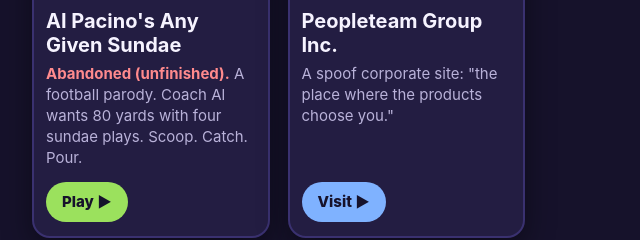
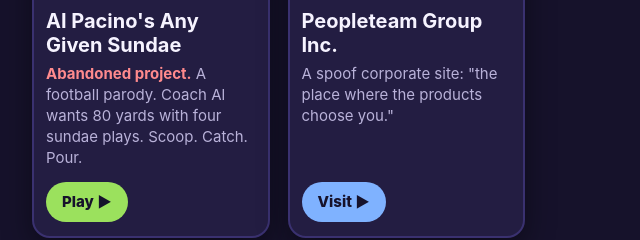
Before and after one commit to secretlabcoat/secretlabcoat.github.io, a plain HTML site: page index.html in a window 1280 px wide. Shown: the part 1316-1556 px from the top of the page, 106-746 px from the left. Drawn offline with Linux system fonts and the light colour scheme.

Commit message:
Pacino note wording

```diff
--- a/index.html
+++ b/index.html
@@ -92,7 +92,7 @@
       <a class="card abandoned" href="https://k09mycl.sharehtml.org/">
         <span class="tag-abandoned">Abandoned</span>
         <img class="shot" src="img/ai-pacino.jpg" alt="Screenshot of AI Pacino's Any Given Sundae on a phone" width="640" height="800" loading="lazy">
-        <div class="body"><h3>AI Pacino's Any Given Sundae</h3><p><b style="color:#ff8a8d">Abandoned (unfinished).</b> A football parody. Coach Al wants 80 yards with four sundae plays. Scoop. Catch. Pour.</p><span class="play p-green">Play ▶</span></div>
+        <div class="body"><h3>AI Pacino's Any Given Sundae</h3><p><b style="color:#ff8a8d">Abandoned project.</b> A football parody. Coach Al wants 80 yards with four sundae plays. Scoop. Catch. Pour.</p><span class="play p-green">Play ▶</span></div>
       </a>
       <a class="card" href="https://autumn-cobalt-amber-blaze.grok.me/">
         <img class="shot" src="img/peopleteam.jpg" alt="Screenshot of the Peopleteam Group Inc. site on a phone" width="640" height="800" loading="lazy">
```
